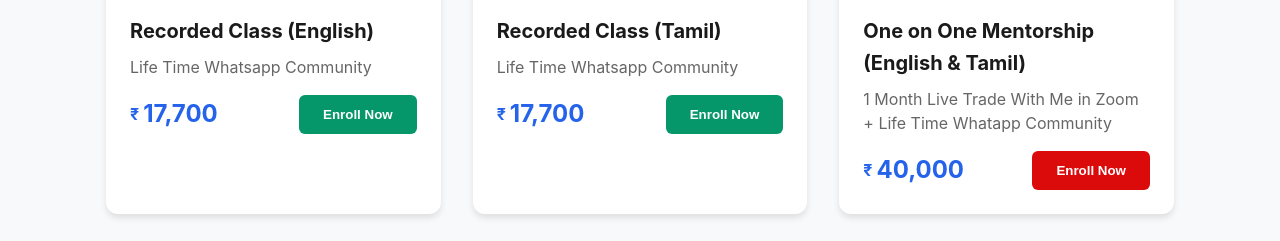
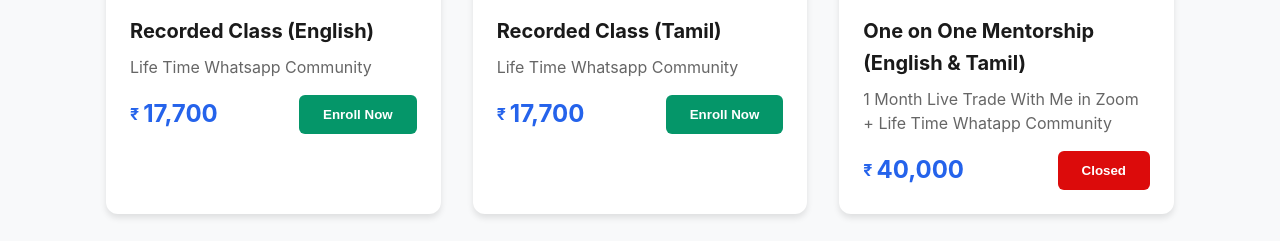
Before and after one commit to vickybobbytrader/TraderBobbyResponsiveSite, a website built with Vite: page index.html in a window 1280 px wide. Shown: the part 3301-3542 px from the top of the page. Built offline with nearby package versions, Linux system fonts and the light colour scheme; files whose address does not match are found by name.

Commit message:
Update index.html

```diff
--- a/index.html
+++ b/index.html
@@ -232,7 +232,7 @@ His approach has revolutionized the way traders analyze opportunities, ensuring
                       <div class="price">
                         <span class="price-symbol">₹</span>40,000
                       </div>
-                      <button class="enroll-button1" id="">Enroll Now</button>   <!-- id ="one-on-one removed" -->
+                      <button class="enroll-button1" id="">Closed</button>   <!-- id ="one-on-one removed" -->
                     </div>
                   </div>
                 </div>
```
